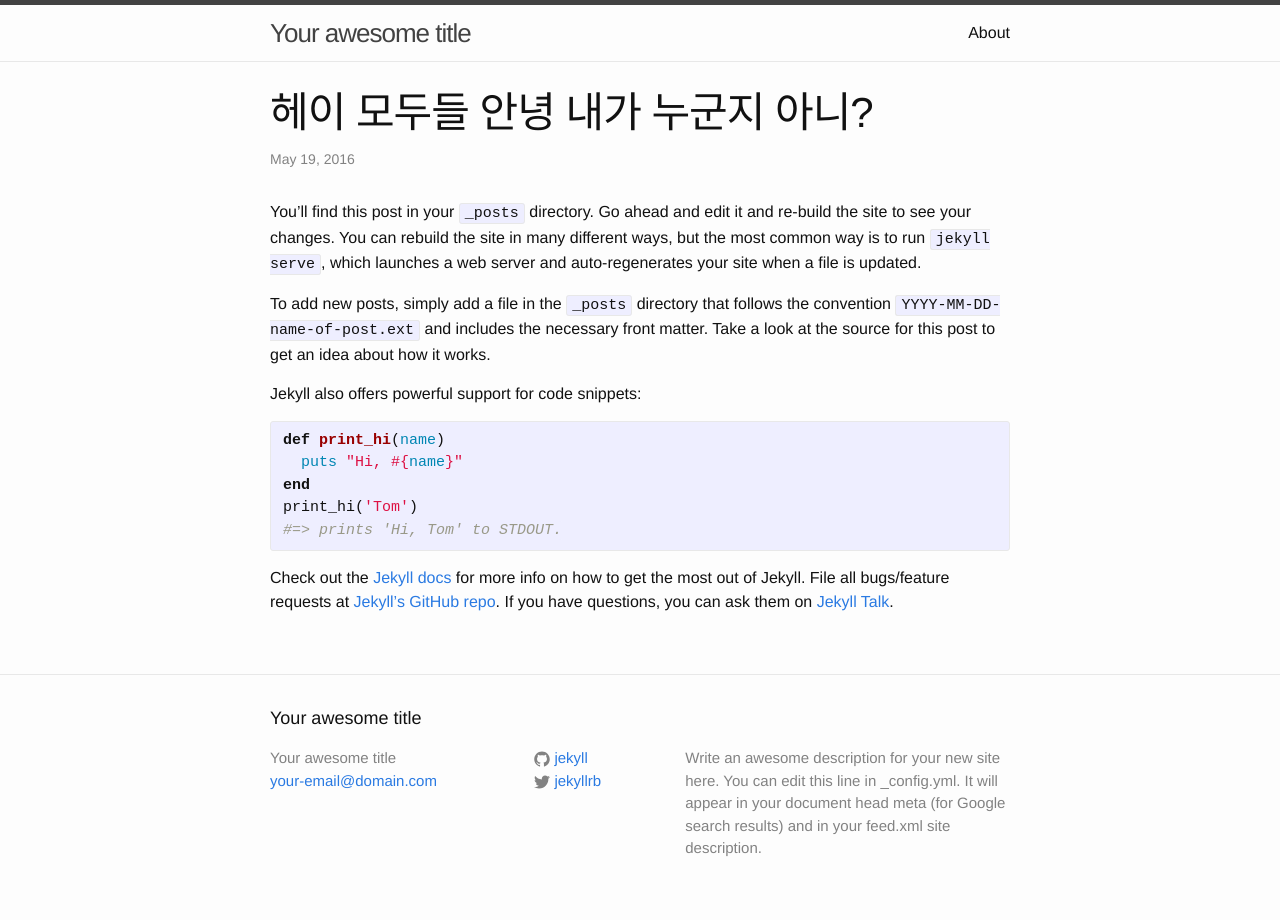
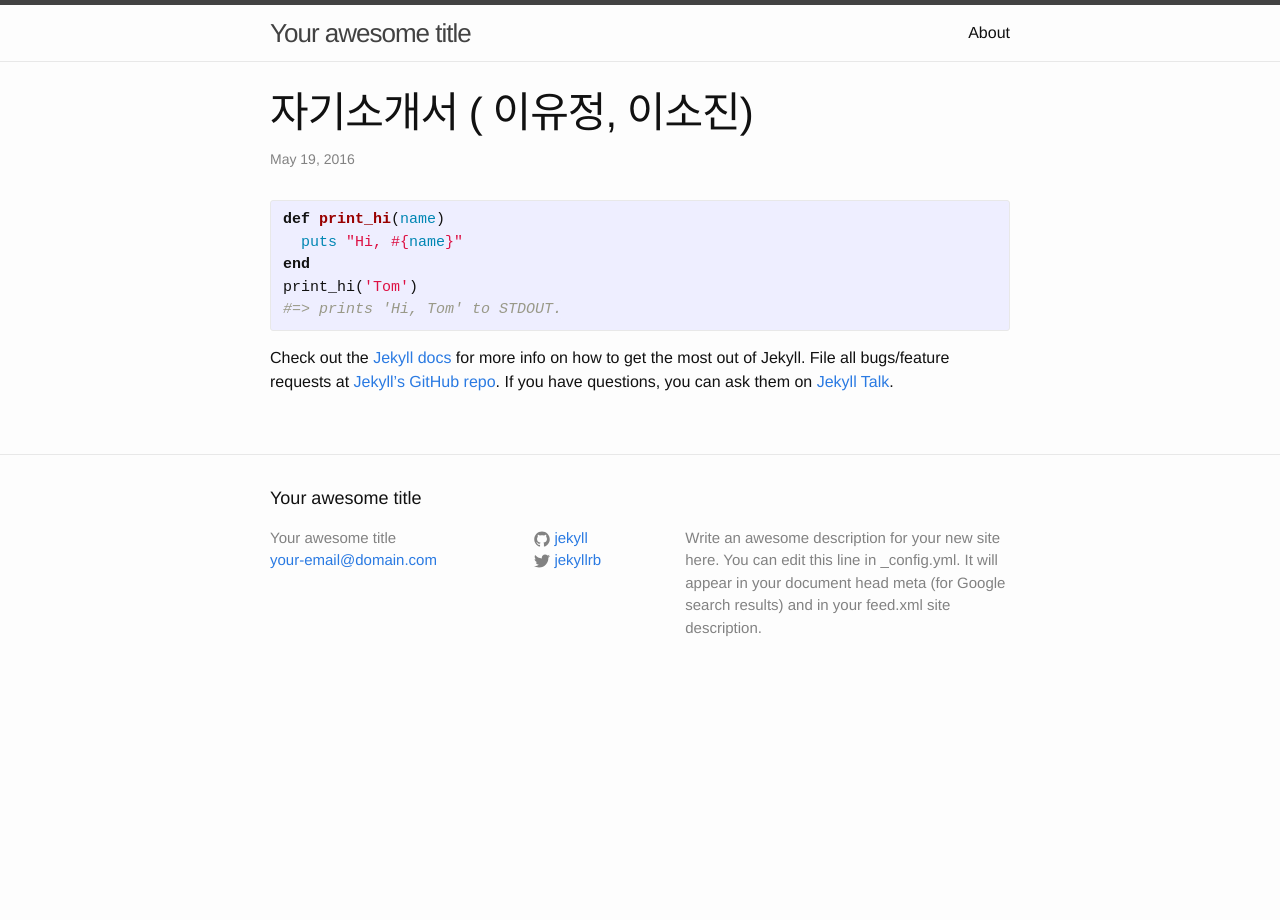
Before and after one commit to dbwjddldb96/dbwjddldb96.github.com, a Jekyll site: the page built from _posts/2016-05-19-welcome-to-jekyll.markdown, in a window 1280 px wide. Built offline with Jekyll 4.4.1, drawn with Linux system fonts in a browser that asks for light colours.

Commit message:
Update 2016-05-19-welcome-to-jekyll.markdown

```diff
--- a/_posts/2016-05-19-welcome-to-jekyll.markdown
+++ b/_posts/2016-05-19-welcome-to-jekyll.markdown
@@ -1,14 +1,10 @@
 ---
 layout: post
-title:  "헤이 모두들 안녕 내가 누군지 아니?"
+title:  "자기소개서 ( 이유정, 이소진)"
 date:   2016-05-19 14:45:59 +0900
 categories: jekyll update
 ---
-You’ll find this post in your `_posts` directory. Go ahead and edit it and re-build the site to see your changes. You can rebuild the site in many different ways, but the most common way is to run `jekyll serve`, which launches a web server and auto-regenerates your site when a file is updated.
 
-To add new posts, simply add a file in the `_posts` directory that follows the convention `YYYY-MM-DD-name-of-post.ext` and includes the necessary front matter. Take a look at the source for this post to get an idea about how it works.
-
-Jekyll also offers powerful support for code snippets:
 
 {% highlight ruby %}
 def print_hi(name)
```
